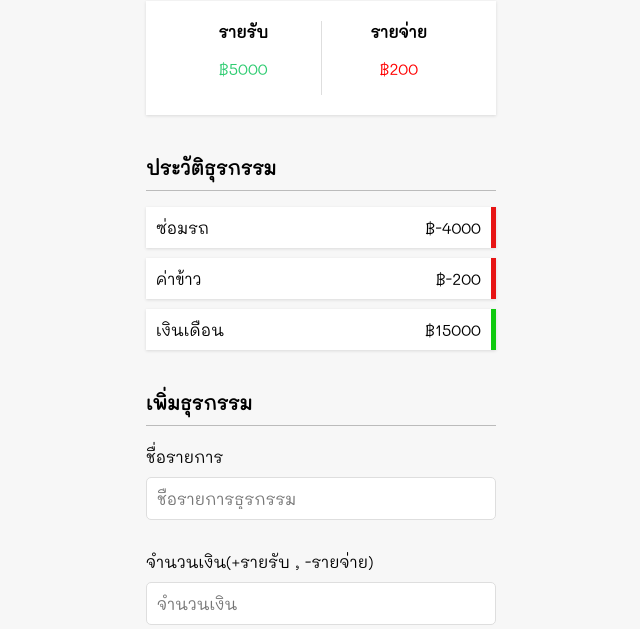
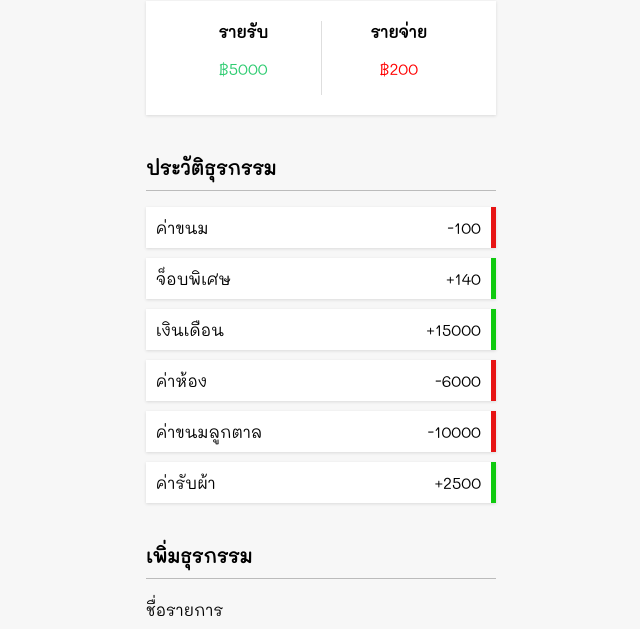
Before and after one commit to 62160140/Manage-income-and-expense, a plain HTML site: page index.html in a window 1280 px wide. Shown: the part 153-782 px from the top of the page, without its empty margins (319-959 px from the left). Drawn offline with Linux system fonts and the light colour scheme.

Commit message:
show transactions by javascript

```diff
--- a/index.html
+++ b/index.html
@@ -26,9 +26,9 @@
    <!-- ----------------- ประวัติธุรกรรม ------------------ -->
    <h3>ประวัติธุรกรรม</h3>
    <ul id="list" class="list">
-     <li class="minus">ซ่อมรถ <span>฿-4000</span><button class="deleteBtn">x</button></li>
+     <!--<li class="minus">ซ่อมรถ <span>฿-4000</span><button class="deleteBtn">x</button></li>
      <li class="minus">ค่าข้าว <span>฿-200</span> <button class="deleteBtn">x</button></li>
-     <li class="plus">เงินเดือน <span>฿15000</span> <button class="deleteBtn">x</button></li>
+     <li class="plus">เงินเดือน <span>฿15000</span> <button class="deleteBtn">x</button></li> -->
    </ul>
    <!-- ----------------- แบบฟอร์มบันทึก ------------------ -->
   <form action="" id="form">
--- a/script.js
+++ b/script.js
@@ -1 +1,41 @@
-console.log("Hello world");
+// อ้างอิง element
+const balance = document.getElementById('balance');
+const money_plus = document.getElementById('money-plus');
+const money_minus = document.getElementById('money-minus');
+const list = document.getElementById('list');
+const form = document.getElementById('form');
+const text = document.getElementById('text');
+const amount = document.getElementById('amount');
+
+const dataTransaction = [
+  {id:1,text:"ค่าขนม",amount:-100},
+  {id:2,text:"จ็อบพิเศษ",amount:140},
+  {id:3,text:"เงินเดือน",amount:+15000},
+  {id:4,text:"ค่าห้อง",amount:-6000},
+  {id:5,text:"ค่าขนมลูกตาล",amount:-10000},
+  {id:6,text:"ค่ารับผ้า",amount:+2500},
+]
+
+const transactions = dataTransaction;
+
+function init(){
+  transactions.forEach(item=>addDataToList(item))
+}
+
+function addDataToList(transaction){
+  const symbol = transaction.amount<0 ? '-':'+';
+
+  // create li element
+  const item = document.createElement('li');
+  item.innerHTML = `${transaction.text} <span>${symbol}${Math.abs(transaction.amount)}</span><button class="deleteBtn">x</button>`
+  //add class  to li
+  const status = transaction.amount<0 ? 'minus' : 'plus';
+  item.className=status
+  // หรือ
+  // item.classList.add(status)
+
+  //add child to list
+  list.appendChild(item)
+}
+
+init();
```
